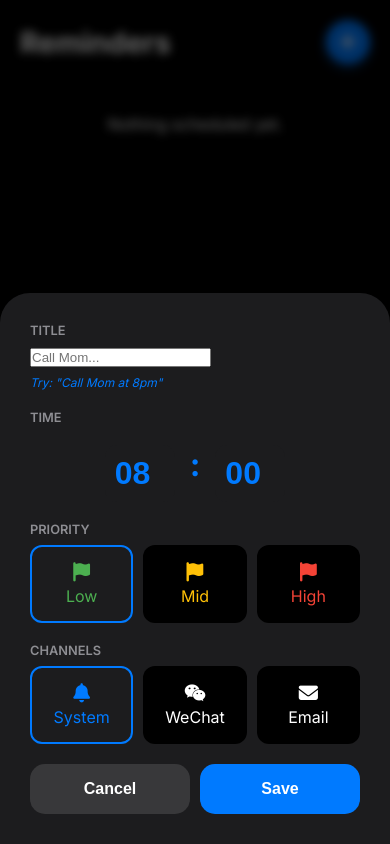
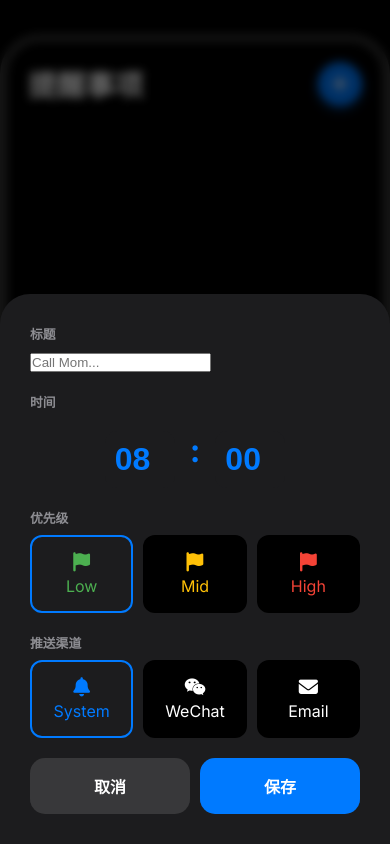
Before and after one commit to mygaga2024/reminder, a Flask app: page / in a window 390 px wide, after a click that opens the changed part. Run offline with Flask 3, Linux system fonts and the light colour scheme; data that the repository does not hold is empty; parts of the project's set-up code (start-up, migrations or seed data) failed here and were passed over.

Commit message:
UI: Refactor to narrow-centered Phone App layout

```diff
--- a/templates/index.html
+++ b/templates/index.html
@@ -21,23 +21,50 @@
         }
 
         * { margin: 0; padding: 0; box-sizing: border-box; -webkit-tap-highlight-color: transparent; }
-        body { font-family: 'Inter', system-ui; background: var(--bg); color: var(--text); transition: background 0.3s; height: 100vh; display: flex; flex-direction: column; overflow: hidden; }
+
+        body {
+            font-family: 'Inter', system-ui;
+            background: #000; /* 纯黑背景，突出中间 */
+            color: var(--text);
+            transition: background 0.3s;
+            height: 100vh;
+            display: flex;
+            justify-content: center;
+            align-items: center;
+            overflow: hidden;
+        }
+
+        /* Phone Mockup Container */
+        .app-wrapper {
+            width: 100vw;
+            max-width: 414px; /* iPhone Max Width */
+            height: 92vh;
+            max-height: 850px;
+            background: var(--bg);
+            display: flex;
+            flex-direction: column;
+            position: relative;
+            box-shadow: 0 30px 60px rgba(0,0,0,0.5);
+            border-radius: 40px;
+            border: 8px solid #333; /* 模拟手机边框 */
+            overflow: hidden;
+            transition: 0.3s;
+        }
+
+        .main-container { flex: 1; overflow-y: auto; padding: 20px; position: relative; }
+        .view { display: none; }
+        .view.active { display: block; animation: fadeIn 0.3s ease; }
+        @keyframes fadeIn { from { opacity: 0; transform: translateY(10px); } to { opacity: 1; transform: translateY(0); } }
 
         /* Navigation */
         .bottom-nav {
-            height: 85px; background: var(--surf); border-top: 1px solid var(--border);
+            height: 80px; background: var(--surf); border-top: 1px solid var(--border);
             display: flex; justify-content: space-around; padding-top: 10px; z-index: 100;
         }
         .nav-item { display: flex; flex-direction: column; align-items: center; gap: 4px; color: var(--text-sec); cursor: pointer; flex: 1; transition: 0.2s; }
         .nav-item.active { color: var(--primary); }
         .nav-item i { font-size: 1.4rem; }
         .nav-item span { font-size: 0.7rem; font-weight: 500; }
-
-        /* Container & Views */
-        .main-container { flex: 1; overflow-y: auto; padding: 20px; position: relative; }
-        .view { display: none; }
-        .view.active { display: block; animation: fadeIn 0.3s ease; }
-        @keyframes fadeIn { from { opacity: 0; transform: translateY(10px); } to { opacity: 1; transform: translateY(0); } }
 
         /* Header */
         header { display: flex; justify-content: space-between; align-items: center; margin-bottom: 25px; }
@@ -67,8 +94,8 @@
         /* Modal / Form */
         .modal { position: fixed; top: 0; left: 0; width: 100%; height: 100%; z-index: 1000; display: none; }
         .modal-bg { position: absolute; width: 100%; height: 100%; background: rgba(0,0,0,0.6); backdrop-filter: blur(5px); }
-        .modal-content { position: absolute; bottom: 0; width: 100%; background: var(--surf); border-radius: 30px 30px 0 0; padding: 30px; animation: slideUp 0.4s cubic-bezier(0.19, 1, 0.22, 1); }
-        @keyframes slideUp { from { transform: translateY(100%); } to { transform: translateY(0); } }
+        .modal-content { position: absolute; bottom: 0; width: 100%; max-width: 414px; left: 50%; transform: translateX(-50%); background: var(--surf); border-radius: 30px 30px 0 0; padding: 30px; animation: slideUp 0.4s cubic-bezier(0.19, 1, 0.22, 1); }
+        @keyframes slideUp { from { transform: translate(-50%, 100%); } to { transform: translate(-50%, 0); } }
 
         .form-group { margin-bottom: 20px; }
         .form-group label { display: block; font-size: 0.8rem; font-weight: 600; color: var(--text-sec); margin-bottom: 8px; text-transform: uppercase; }
@@ -90,12 +117,6 @@
         .tp-wheel { font-size: 2rem; display: flex; justify-content: center; gap: 15px; margin: 20px 0; font-weight: 700; color: var(--primary); }
         .tp-wheel input { width: 70px; text-align: center; border: none; background: var(--primary-light); border-radius: 12px; padding: 10px; font-size: 2rem; font-weight: 700; color: var(--primary); outline: none; }
 
-        /* NLP Area */
-        .nlp-hint { font-size: 0.75rem; color: var(--primary); margin-top: 8px; font-style: italic; cursor: pointer; }
-
-        /* Swipe Actions Hint */
-        .swipe-hint { position: absolute; right: -80px; top: 0; bottom: 0; width: 80px; background: var(--p-l); color: white; display: flex; align-items: center; justify-content: center; border-radius: 0 20px 20px 0; }
-
         /* Settings view specific */
         .setting-item { display: flex; justify-content: space-between; align-items: center; padding: 18px 0; border-bottom: 1px solid var(--border); }
         .setting-info h4 { font-size: 1rem; margin-bottom: 2px; }
@@ -105,6 +126,7 @@
 </head>
 <body data-theme="dark">
 
+<div class="app-wrapper">
     <div class="main-container">
 
         <!-- View 1: Reminders -->
@@ -159,13 +181,13 @@
             <div class="setting-item" onclick="openModal('webhooksModal')">
                 <div class="setting-info">
                     <h4 data-i18n="webhooks">Webhooks</h4>
-                <p data-i18n="webhooks_desc">Configure notifications</p>
+                    <p data-i18n="webhooks_desc">Configure bots</p>
                 </div>
                 <i class="fas fa-chevron-right text-sec"></i>
             </div>
             <div class="setting-item">
                 <div class="setting-info">
-                <h4 data-i18n="about">About</h4>
+                    <h4>About</h4>
                     <p>Life Reminder v1.2.0 • Pro Edition</p>
                 </div>
             </div>
@@ -187,15 +209,15 @@
             <span data-i18n="settings">Settings</span>
         </div>
     </div>
+</div>
 
-<!-- Modal: Add Reminder -->
+<!-- Modals -->
 <div class="modal" id="addRem">
     <div class="modal-bg" onclick="closeModal()"></div>
     <div class="modal-content">
         <div class="form-group">
             <label data-i18n="title">Title</label>
             <input type="text" id="f_title" class="f_input" placeholder="Call Mom...">
-            <p class="nlp-hint" onclick="applyNLP('Call Mom at 8pm')">Try: "Call Mom at 8pm"</p>
         </div>
         <div class="form-group">
             <label data-i18n="time">Time</label>
@@ -228,11 +250,10 @@
     </div>
 </div>
 
-<!-- Modal: Webhooks -->
 <div class="modal" id="webhooksModal">
     <div class="modal-bg" onclick="closeModal()"></div>
     <div class="modal-content">
-        <h3 data-i18n="webhook_config" style="margin-bottom:20px">Webhook Configuration</h3>
+        <h3 style="margin-bottom:20px">Webhook Configuration</h3>
         <div class="form-group">
             <label>Enterprise WeChat</label>
             <input type="text" id="w_wecom" class="f_input" placeholder="Webhook URL...">
@@ -254,18 +275,14 @@
             title: "标题", time: "时间", priority: "优先级", notify_channels: "推送渠道",
             cancel: "取消", save: "保存", confirm: "确认",
             completion_rate: "本周完成率", language: "语言", dark_mode: "黑暗模式",
-            dark_mode_desc: "保护您的视力", webhooks: "消息接口", webhooks_desc: "配置 Webhook 机器人",
-            about: "关于", webhook_config: "推送配置",
-            low: "低", mid: "中", high: "高"
+            dark_mode_desc: "保护您的视力", low: "低", mid: "中", high: "高"
         },
         en: {
             reminders: "Reminders", journal: "Journal", settings: "Settings",
             title: "Title", time: "Time", priority: "Priority", notify_channels: "Channels",
             cancel: "Cancel", save: "Save", confirm: "Confirm",
             completion_rate: "Weekly Rate", language: "Language", dark_mode: "Dark Mode",
-            dark_mode_desc: "Easy on the eyes", webhooks: "Webhooks", webhooks_desc: "Configure bots",
-            about: "About", webhook_config: "Webhooks",
-            low: "Low", mid: "Mid", high: "High"
+            dark_mode_desc: "Easy on the eyes", low: "Low", mid: "Mid", high: "High"
         }
     };
 
@@ -291,10 +308,6 @@
     function renderReminders() {
         const list = document.getElementById('reminderList');
         const items = appData.config.reminders;
-        if (!items.length) {
-            list.innerHTML = '<p class="text-sec" style="text-align:center; margin-top:50px;">Nothing scheduled yet.</p>';
-            return;
-        }
         list.innerHTML = items.map(r => `
             <div class="card p-${r.priority || 'low'} ${r.status === 'completed' ? 'completed' : ''}">
                 <div class="card-header">
@@ -305,7 +318,6 @@
                     <div class="channel-icons">
                         <i class="fas fa-bell"></i>
                         ${r.channels && r.channels.includes('wechat') ? '<i class="fab fa-weixin"></i>' : ''}
-                        ${r.channels && r.channels.includes('email') ? '<i class="fas fa-envelope"></i>' : ''}
                     </div>
                     <div class="btn-check" onclick="toggleComplete('${r.id}')">
                         <i class="fas fa-check"></i>
@@ -331,21 +343,12 @@
     async function toggleComplete(rid) {
         const r = appData.config.reminders.find(x => x.id === rid);
         const newStatus = r.status === 'completed' ? 'pending' : 'completed';
-        const res = await fetch(`/api/reminders/${rid}`, {
+        await fetch(`/api/reminders/${rid}`, {
             method: 'PUT',
             headers: {'Content-Type': 'application/json'},
-            body: JSON.stringify({ status: newStatus, mood: '😊', log_notes: 'Done!' })
+            body: JSON.stringify({ status: newStatus })
         });
-        if (res.ok) fetchData();
-    }
-
-    function applyNLP(text) {
-        document.getElementById('f_title').value = text;
-        // Simple NLP mock: if includes 'at 8pm', set HH to 20
-        if (text.includes('8pm')) {
-            document.getElementById('f_h').value = '20';
-            document.getElementById('f_m').value = '00';
-        }
+        fetchData();
     }
 
     async function saveReminder() {
@@ -362,25 +365,19 @@
             headers: {'Content-Type': 'application/json'},
             body: JSON.stringify({ title, time: `${h}:${m}`, priority, channels, repeat: 'daily' })
         });
-        if (res.ok) {
-            closeModal();
-            fetchData();
-        }
+        if (res.ok) { closeModal(); fetchData(); }
     }
 
     function updateChart() {
         const ctx = document.getElementById('weeklyChart').getContext('2d');
         if (chartInstance) chartInstance.destroy();
-
-        // Mock data based on logs
-        const data = [12, 19, 3, 5, 2, 3, 9];
         chartInstance = new Chart(ctx, {
             type: 'bar',
             data: {
                 labels: ['Mon', 'Tue', 'Wed', 'Thu', 'Fri', 'Sat', 'Sun'],
                 datasets: [{
                     label: 'Tasks Completed',
-                    data: data,
+                    data: [12, 19, 3, 5, 2, 3, 9],
                     backgroundColor: '#007AFF',
                     borderRadius: 10,
                 }]
@@ -391,9 +388,6 @@
                 scales: { y: { display: false }, x: { grid: { display: false } } }
             }
         });
-
-        // Update score
-        document.getElementById('weeklyRate').textContent = Math.round((data.reduce((a,b)=>a+b,0) / 70) * 100) + '%';
     }
 
     function openModal(id) { document.getElementById(id).style.display = 'block'; }
@@ -412,7 +406,6 @@
         document.getElementById('curLang').innerText = l === 'zh' ? '简体中文' : 'English';
     }
 
-    // Toggle Box Logic
     document.querySelectorAll('.toggle-box').forEach(box => {
         box.onclick = () => {
             if (box.parentElement.id === 'f_priority') {
@@ -424,9 +417,8 @@
         };
     });
 
-    // Handle initial state
     fetchData();
-    changeLang('en'); // Default to English based on pro requirement
+    changeLang('zh');
 </script>
 
 </body>
```
Lines whose indentation alone changed are shown as unchanged.
